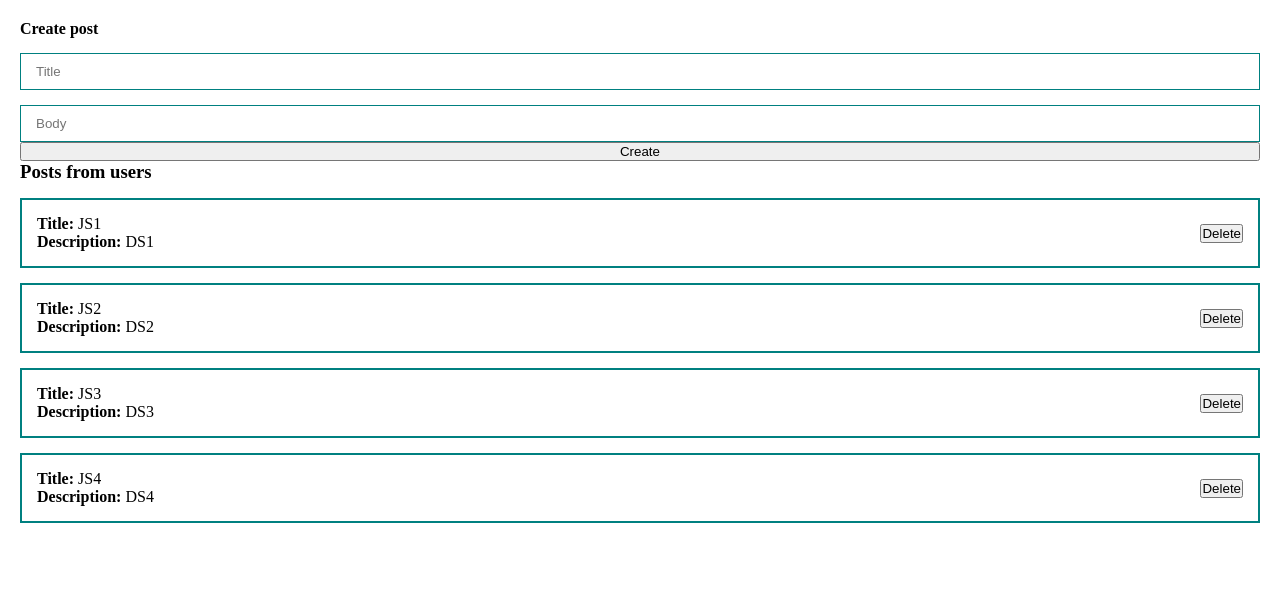
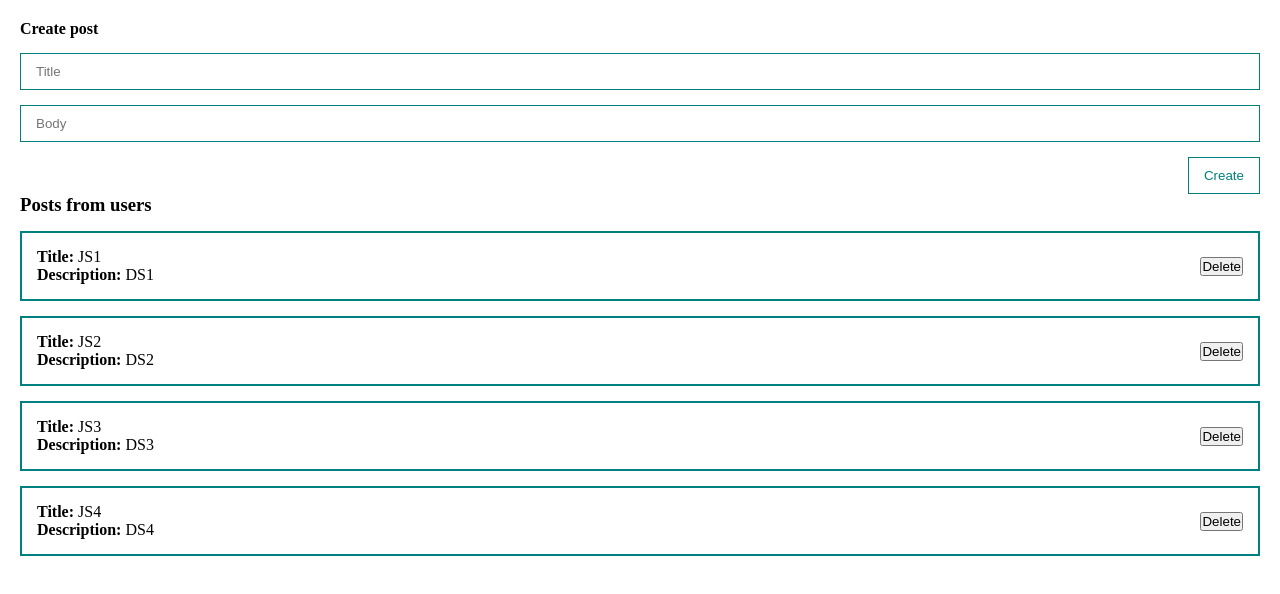
Before and after one commit to victorvorobev/vue_fundamentals, a Vue app: page / in a window 1280 px wide. Shown: the top 594 px of the page. Built offline with nearby package versions, Linux system fonts and the light colour scheme.

Commit message:
src: components: postform: reuse button component

```diff
--- a/src/components/PostForm.vue
+++ b/src/components/PostForm.vue
@@ -13,17 +13,22 @@
         type="text"
         placeholder="Body"
     >
-    <button
-        class="btn"
+    <my-button
+        style="align-self: flex-end"
         @click="createPost"
     >
       Create
-    </button>
+    </my-button>
   </form>
 </template>
 
 <script>
+import MyButton from "@/components/UI/MyButton";
+
 export default {
+  components: {
+    MyButton
+  },
   data() {
     return {
       post: {
```
